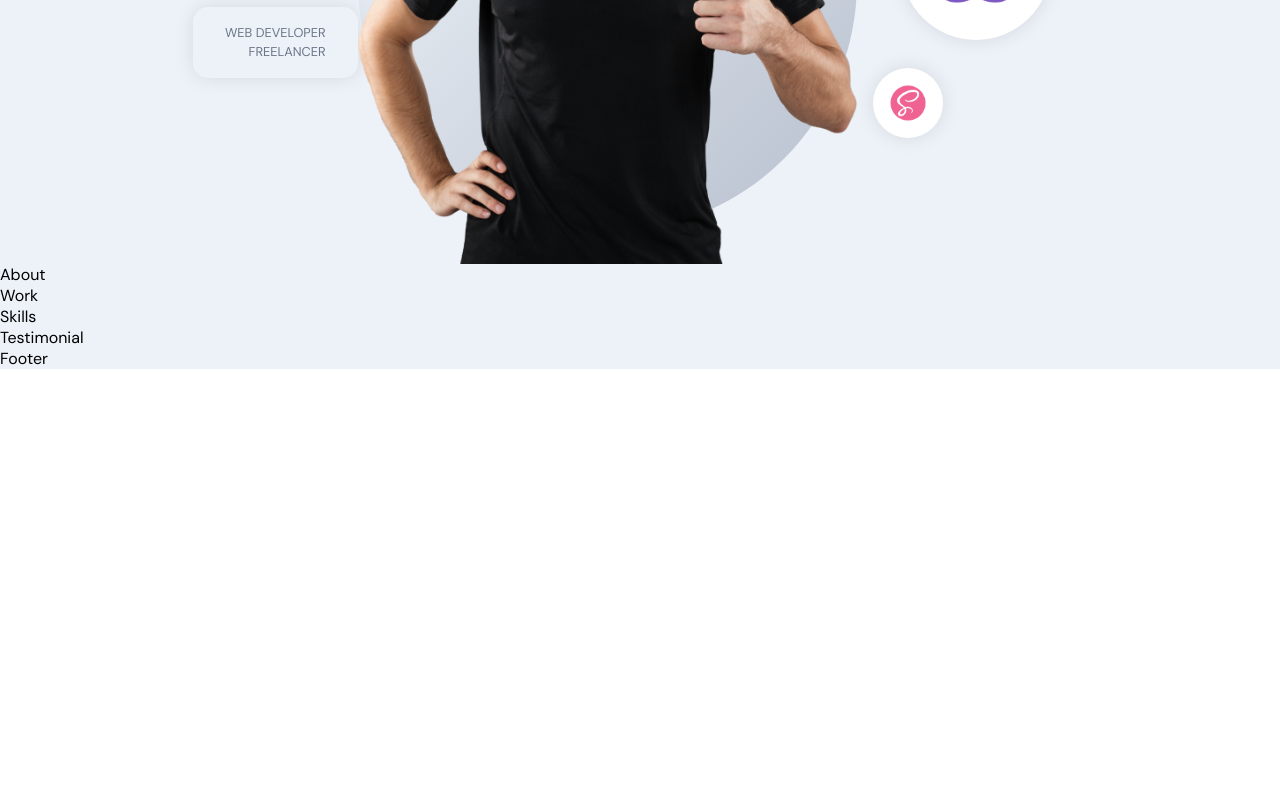
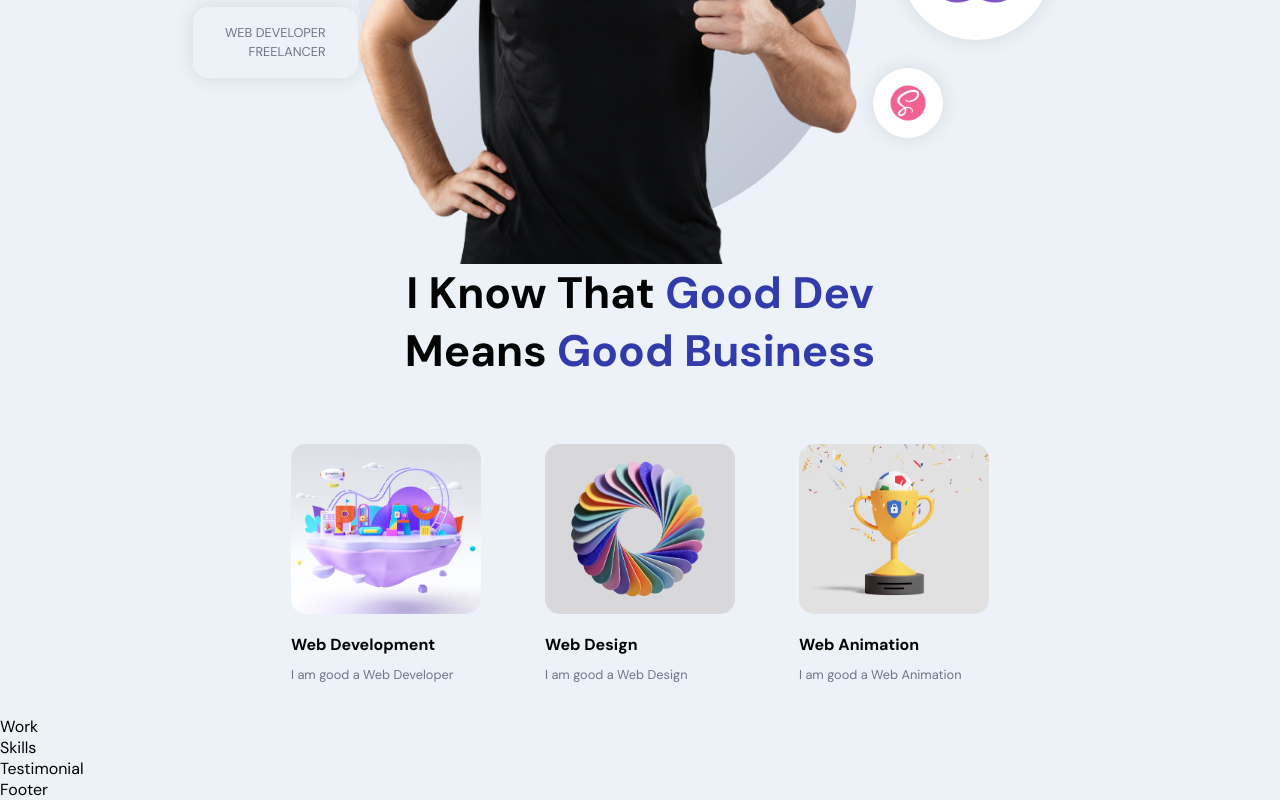
Before and after one commit to serhiyhvala/sanity_project, a React (Create React App) app in the folder frontend_react/: page / in a window 1280 px wide. Shown: the part 459-1259 px from the top of the page. Before the commit the page ends 828 px from the top, so only its background shows below. Built offline with nearby package versions, Linux system fonts and the light colour scheme.

Commit message:
Create About Section Layout

```diff
--- a/frontend_react/src/container/About/About.jsx
+++ b/frontend_react/src/container/About/About.jsx
@@ -1,7 +1,56 @@
+import { motion } from 'framer-motion'
+import { useEffect, useState } from 'react'
+import { v4 as uuidv4 } from 'uuid'
+
+import images from '../../constants/images'
+
 import './About.scss'
 
 const About = () => {
-	return <div>About</div>
+	const abouts = [
+		{
+			title: 'Web Development',
+			description: 'I am good a Web Developer',
+			imgUrl: images.about01
+		},
+		{
+			title: 'Web Design',
+			description: 'I am good a Web Design',
+			imgUrl: images.about02
+		},
+		{
+			title: 'Web Animation',
+			description: 'I am good a Web Animation',
+			imgUrl: images.about03
+		}
+	]
+	return (
+		<>
+			<h2 className='head-text'>
+				I Know That <span>Good Dev</span>
+				<br /> means <span>Good Business</span>
+			</h2>
+			<div className='app__profiles'>
+				{abouts.map(item => (
+					<motion.div
+						key={uuidv4()}
+						whileInView={{ opacity: 1 }}
+						whileHover={{ scale: 1.1 }}
+						transition={{ duration: 0.5, type: 'tween' }}
+						className='app__profile-item'
+					>
+						<img src={item.imgUrl} alt={item.title} />
+						<h2 className='bold-text' style={{ marginTop: 20 }}>
+							{item.title}
+						</h2>
+						<p className='p-text' style={{ marginTop: 10 }}>
+							{item.description}
+						</p>
+					</motion.div>
+				))}
+			</div>
+		</>
+	)
 }
 
 export default About
--- a/frontend_react/src/container/About/About.scss
+++ b/frontend_react/src/container/About/About.scss
@@ -0,0 +1,36 @@
+.app__about {
+	flex: 1;
+	width: 100%;
+	flex-direction: column;
+}
+
+.app__profiles {
+	display: flex;
+	justify-content: center;
+	align-items: flex-start;
+	flex-wrap: wrap;
+	margin-top: 2rem;
+}
+
+.app__profile-item {
+	width: 190px;
+	display: flex;
+	justify-content: flex-start;
+	align-items: flex-start;
+	flex-direction: column;
+	margin: 2rem;
+
+	img {
+		width: 100%;
+		height: 170px;
+		border-radius: 15px;
+		object-fit: cover;
+	}
+	@media screen and (min-width: 2000px) {
+		width: 370px;
+		margin: 2rem 4rem;
+		img {
+			height: 320px;
+		}
+	}
+}
```
